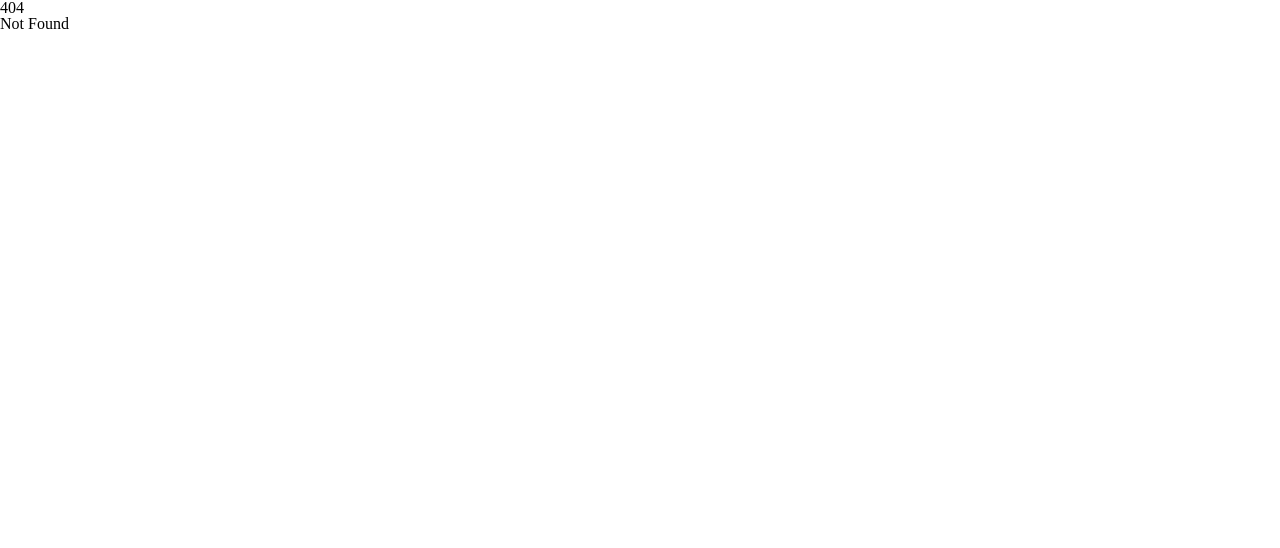
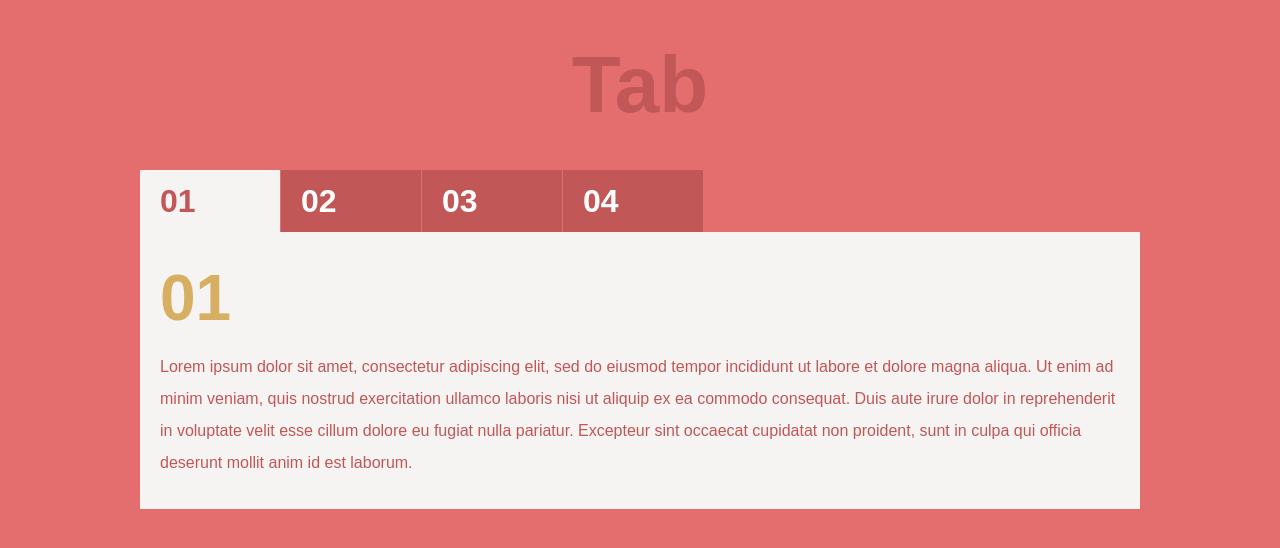
Before and after one commit to cxc421/svelte-practice, a SvelteKit app: page /04-tab in a window 1280 px wide. Before the commit this address had no page. Shown: the top 548 px of the page. Built offline with nearby package versions, Linux system fonts and the light colour scheme.

Commit message:
feat: add tab sample

```diff
--- a/src/routes/+page.svelte
+++ b/src/routes/+page.svelte
@@ -3,6 +3,7 @@
     { url: "/01-toggle-menu", title: "Toggle Menu" },
     { url: "/02-alertbox", title: "Alertbox" },
     { url: "/03-photo-viewer", title: "Photo Viewer" },
+    { url: "/04-tab", title: "Tab" },
   ];
 </script>
 
--- /dev/null
+++ b/src/routes/04-tab/+page.svelte
@@ -0,0 +1,147 @@
+<script lang="ts">
+  const tabData = [
+    {
+      id: "tab1",
+      title: "01",
+      content: `Lorem ipsum dolor sit amet, consectetur adipiscing elit, sed do
+          eiusmod tempor incididunt ut labore et dolore magna aliqua. Ut enim ad
+          minim veniam, quis nostrud exercitation ullamco laboris nisi ut
+          aliquip ex ea commodo consequat. Duis aute irure dolor in
+          reprehenderit in voluptate velit esse cillum dolore eu fugiat nulla
+          pariatur. Excepteur sint occaecat cupidatat non proident, sunt in
+          culpa qui officia deserunt mollit anim id est laborum.`,
+    },
+    {
+      id: "tab2",
+      title: "02",
+      content: `Lorem ipsum dolor sit amet, consectetur adipiscing elit, sed do
+          eiusmod tempor incididunt ut labore et dolore magna aliqua. Ut enim ad
+          minim veniam, quis nostrud exercitation ullamco laboris nisi ut
+          aliquip ex ea commodo consequat. Duis aute irure dolor in
+          reprehenderit in voluptate velit esse cillum dolore eu fugiat nulla
+          pariatur. Excepteur sint occaecat cupidatat non proident, sunt in
+          culpa qui officia deserunt mollit anim id est laborum.`,
+    },
+    {
+      id: "tab3",
+      title: "03",
+      content: `Lorem ipsum dolor sit amet, consectetur adipiscing elit, sed do
+          eiusmod tempor incididunt ut labore et dolore magna aliqua. Ut enim ad
+          minim veniam, quis nostrud exercitation ullamco laboris nisi ut
+          aliquip ex ea commodo consequat. Duis aute irure dolor in
+          reprehenderit in voluptate velit esse cillum dolore eu fugiat nulla
+          pariatur. Excepteur sint occaecat cupidatat non proident, sunt in
+          culpa qui officia deserunt mollit anim id est laborum.`,
+    },
+    {
+      id: "tab4",
+      title: "04",
+      content: `Lorem ipsum dolor sit amet, consectetur adipiscing elit, sed do
+          eiusmod tempor incididunt ut labore et dolore magna aliqua. Ut enim ad
+          minim veniam, quis nostrud exercitation ullamco laboris nisi ut
+          aliquip ex ea commodo consequat. Duis aute irure dolor in
+          reprehenderit in voluptate velit esse cillum dolore eu fugiat nulla
+          pariatur. Excepteur sint occaecat cupidatat non proident, sunt in
+          culpa qui officia deserunt mollit anim id est laborum.`,
+    },
+  ];
+
+  let selectedTab = tabData[0];
+</script>
+
+<div class="container">
+  <header>
+    <h1>Tab</h1>
+  </header>
+  <main>
+    <ul>
+      {#each tabData as data}
+        <li>
+          <a
+            href={data.id}
+            class:current={data.id === selectedTab.id}
+            on:click|preventDefault={() => (selectedTab = data)}>{data.title}</a
+          >
+        </li>
+      {/each}
+    </ul>
+    <div id="contents">
+      <div id={selectedTab.id}>
+        <p><strong>{selectedTab.title}</strong></p>
+        <p>{selectedTab.content}</p>
+      </div>
+    </div>
+  </main>
+</div>
+
+<style>
+  .container {
+    font-family: Arial, sans-serif;
+    -webkit-font-smoothing: antialiased;
+    background: #e46e6e;
+    min-height: 100vh;
+  }
+
+  h1 {
+    padding: 45px 0;
+    color: #c15757;
+    font-size: 5em;
+    font-weight: bold;
+    text-align: center;
+  }
+
+  main {
+    width: 1000px;
+    margin: 0 auto;
+    display: block;
+  }
+
+  ul li {
+    float: left;
+    margin-right: 1px;
+    list-style-type: none;
+  }
+
+  ul li a {
+    font-size: 2em;
+    font-weight: bold;
+    color: #fff;
+    text-decoration: none;
+    display: block;
+    width: 100px;
+    padding: 15px 20px;
+    background: #c15757;
+  }
+
+  ul li a:hover {
+    background: #d26161;
+    color: #fff;
+  }
+
+  ul li a.current {
+    background: #f5f4f2;
+    color: #c15757;
+  }
+
+  #contents {
+    clear: both;
+    margin-bottom: 150px;
+  }
+
+  #contents div {
+    padding: 30px 20px;
+    background: #f5f4f2;
+  }
+
+  #contents p {
+    margin-top: 20px;
+    line-height: 2em;
+    color: #c15757;
+  }
+
+  #contents strong {
+    font-size: 4em;
+    font-weight: bold;
+    color: #d6af62;
+  }
+</style>
```
